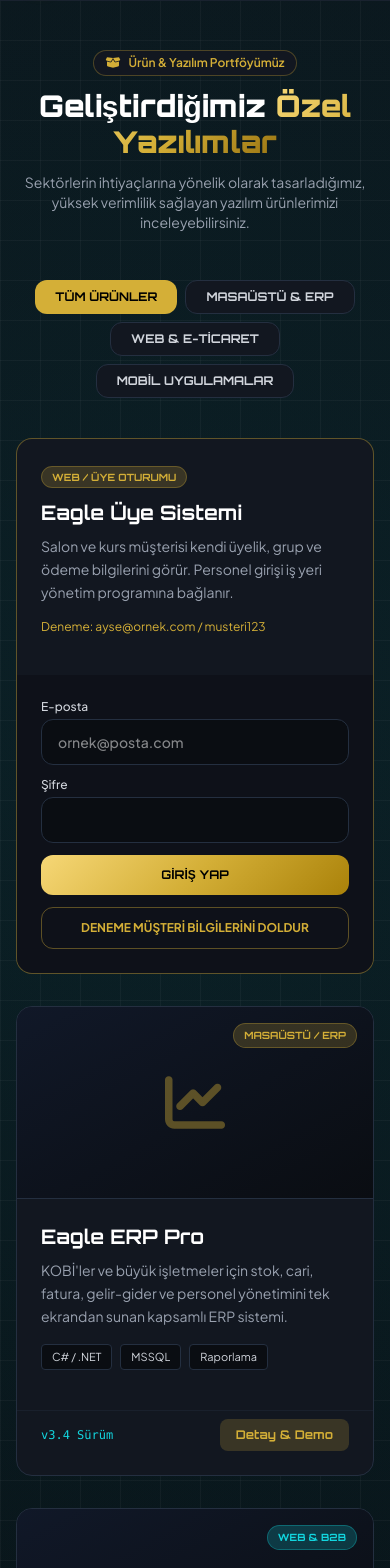
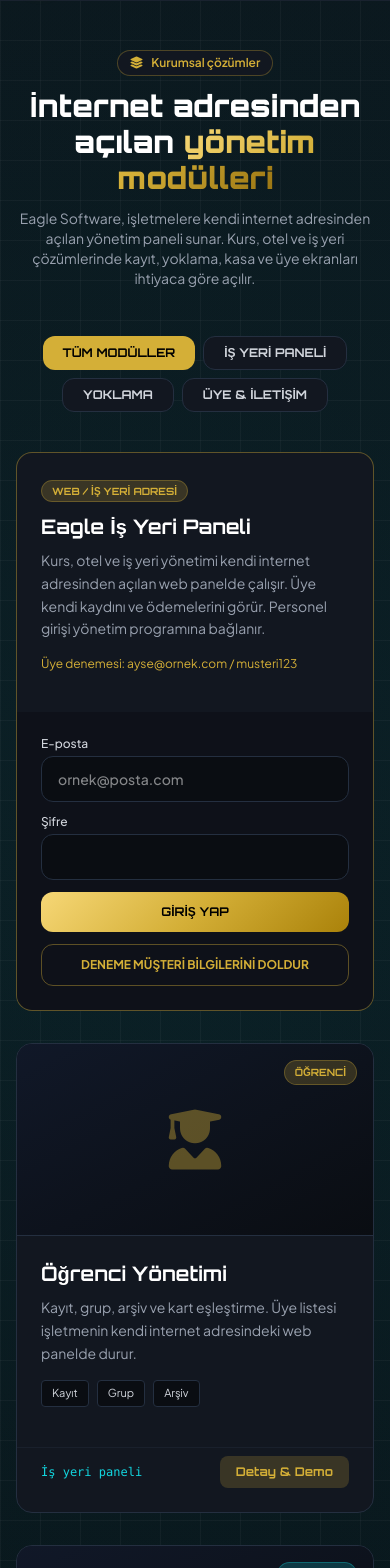
Before and after one commit to hsnkan/eaglesoftware, a Next.js app: page /urunler in a window 390 px wide. Shown: the part 80-1648 px from the top of the page. Built offline with nearby package versions, Linux system fonts and the light colour scheme.

Commit message:
Siteyi kurumsal iş yeri çözümleri olarak yayınla.
Co-authored-by: Cursor <cursoragent@cursor.com>

```diff
--- a/app/components/IletisimFormu.js
+++ b/app/components/IletisimFormu.js
@@ -42,13 +42,16 @@ export default function IletisimFormu() {
       <div>
         <label className="block text-xs font-medium text-gray-300 mb-2">İlgilendiğiniz Hizmet / Ürün</label>
         <select name="hizmet" className="w-full px-4 py-3 rounded-xl bg-brand-dark border border-brand-border focus:border-brand-gold focus:outline-none text-sm text-gray-300">
-          <option>Eagle Üye Sistemi</option>
-          <option>Eagle ERP Pro (Masaüstü)</option>
-          <option>Eagle Commerce (E-Ticaret)</option>
-          <option>Eagle Field Mobile (Mobil)</option>
-          <option>Eagle Otel & Rezervasyon</option>
-          <option>Eagle Randevu Sistemi</option>
-          <option>Özel Yazılım Projesi</option>
+          <option>Web tabanlı iş yeri paneli</option>
+          <option>Kurs yönetimi</option>
+          <option>Otel yönetimi</option>
+          <option>İş yeri yönetimi</option>
+          <option>Öğrenci Yönetimi</option>
+          <option>NFC / Kartlı Yoklama</option>
+          <option>Aidat ve Kasa</option>
+          <option>Görevli Takip</option>
+          <option>Üye Oturumu</option>
+          <option>İş yerime özel internet adresi</option>
         </select>
       </div>
       <div>
--- a/app/components/UrunListesi.js
+++ b/app/components/UrunListesi.js
@@ -4,10 +4,10 @@ import { useState } from "react";
 import GirisFormu from "./GirisFormu";
 
 const FILTRELER = [
-  { id: "all", label: "Tüm Ürünler" },
-  { id: "erp", label: "Masaüstü & ERP" },
-  { id: "web", label: "Web & E-Ticaret" },
-  { id: "mobile", label: "Mobil Uygulamalar" },
+  { id: "all", label: "Tüm Modüller" },
+  { id: "panel", label: "İş Yeri Paneli" },
+  { id: "yoklama", label: "Yoklama" },
+  { id: "uye", label: "Üye & İletişim" },
 ];
 
 function Kart({ kategori, ikon, etiket, renk, baslik, yazi, etiketler, surum, wa, children }) {
@@ -87,20 +87,21 @@ export default function UrunListesi() {
       </div>
 
       <div className="grid grid-cols-1 md:grid-cols-2 lg:grid-cols-3 gap-8">
-        {goster("web") ? (
+        {goster("uye") ? (
           <div className="product-card bg-brand-card rounded-2xl border border-brand-gold/40 overflow-hidden flex flex-col lg:col-span-3">
             <div className="grid grid-cols-1 lg:grid-cols-2">
               <div className="p-6">
                 <span className="bg-brand-gold/20 text-brand-gold text-[10px] font-title font-bold px-2.5 py-1 rounded-full border border-brand-gold/30">
-                  WEB / ÜYE OTURUMU
+                  WEB / İŞ YERİ ADRESİ
                 </span>
-                <h3 className="text-xl font-bold font-title text-white mt-3 mb-2">Eagle Üye Sistemi</h3>
+                <h3 className="text-xl font-bold font-title text-white mt-3 mb-2">Eagle İş Yeri Paneli</h3>
                 <p className="text-gray-400 text-sm leading-relaxed mb-4">
-                  Salon ve kurs müşterisi kendi üyelik, grup ve ödeme bilgilerini
-                  görür. Personel girişi iş yeri yönetim programına bağlanır.
+                  Kurs, otel ve iş yeri yönetimi kendi internet adresinden açılan
+                  web panelde çalışır. Üye kendi kaydını ve ödemelerini görür.
+                  Personel girişi yönetim programına bağlanır.
                 </p>
                 <p className="text-xs text-brand-gold mb-4">
-                  Deneme: ayse@ornek.com / musteri123
+                  Üye denemesi: ayse@ornek.com / musteri123
                 </p>
               </div>
               <div className="p-6 bg-brand-dark/50">
@@ -110,93 +111,107 @@ export default function UrunListesi() {
           </div>
         ) : null}
 
-        {goster("erp") ? (
+        {goster("panel") ? (
           <Kart
-            kategori="erp"
-            ikon="fa-chart-line"
-            etiket="MASAÜSTÜ / ERP"
+            kategori="panel"
+            ikon="fa-user-graduate"
+            etiket="ÖĞRENCİ"
             renk="gold"
-            baslik="Eagle ERP Pro"
-            yazi="KOBİ'ler ve büyük işletmeler için stok, cari, fatura, gelir-gider ve personel yönetimini tek ekrandan sunan kapsamlı ERP sistemi."
-            etiketler={["C# / .NET", "MSSQL", "Raporlama"]}
-            surum="v3.4 Sürüm"
-            wa="https://wa.me/905377329384?text=Merhaba,%20Eagle%20ERP%20Pro%20hakkında%20bilgi%20almak%20istiyorum."
+            baslik="Öğrenci Yönetimi"
+            yazi="Kayıt, grup, arşiv ve kart eşleştirme. Üye listesi işletmenin kendi internet adresindeki web panelde durur."
+            etiketler={["Kayıt", "Grup", "Arşiv"]}
+            surum="İş yeri paneli"
+            wa="https://wa.me/905377329384?text=Merhaba,%20web%20tabanlı%20öğrenci%20yönetimi%20hakkında%20bilgi%20almak%20istiyorum."
           />
         ) : null}
 
-        {goster("web") ? (
+        {goster("yoklama") ? (
           <Kart
-            kategori="web"
-            ikon="fa-cart-shopping"
-            etiket="WEB & B2B"
+            kategori="yoklama"
+            ikon="fa-id-card"
+            etiket="YOKLAMA"
             renk="cyan"
-            baslik="Eagle Commerce"
-            yazi="Özel ödeme entegrasyonları, pazar yeri senkronizasyonları ve yüksek hıza sahip özelleştirilebilir E-Ticaret platformu."
-            etiketler={["React / Next.js", "Node.js", "Iyzico/Sanal POS"]}
-            surum="v2.1 Sürüm"
-            wa="https://wa.me/905377329384?text=Merhaba,%20Eagle%20Commerce%20hakkında%20bilgi%20almak%20istiyorum."
+            baslik="NFC / Kartlı Yoklama"
+            yazi="Öğrenci yoklaması kart okuyucu ile alınır. Aynı ekrandan ders katılımı iş yerine ait adreste tutulur."
+            etiketler={["Kart okuyucu", "Yoklama kaydı"]}
+            surum="İş yeri paneli"
+            wa="https://wa.me/905377329384?text=Merhaba,%20kartlı%20yoklama%20hakkında%20bilgi%20almak%20istiyorum."
           />
         ) : null}
 
-        {goster("mobile") ? (
+        {goster("panel") ? (
           <Kart
-            kategori="mobile"
-            ikon="fa-mobile-screen-button"
-            etiket="MOBİL UYGULAMA"
+            kategori="panel"
+            ikon="fa-wallet"
+            etiket="KASA"
             renk="gold"
-            baslik="Eagle Field Mobile"
-            yazi="Saha satış ekipleri, teknik servisler ve depo yönetimi için iOS ve Android uyumlu, çevrimdışı çalışabilen mobil uygulama."
-            etiketler={["Flutter", "REST API", "GPS / Barkod"]}
-            surum="v1.8 Sürüm"
-            wa="https://wa.me/905377329384?text=Merhaba,%20Eagle%20Field%20Mobile%20hakkında%20bilgi%20almak%20istiyorum."
+            baslik="Aidat ve Kasa"
+            yazi="Tahsilat, aidat ve kasa hareketleri tek panelde izlenir. Üye kendi ödeme dökümünü üye oturumundan görür."
+            etiketler={["Tahsilat", "Aidat", "Kasa"]}
+            surum="İş yeri paneli"
+            wa="https://wa.me/905377329384?text=Merhaba,%20aidat%20ve%20kasa%20takibi%20hakkında%20bilgi%20almak%20istiyorum."
           />
         ) : null}
 
-        {goster("erp") ? (
+        {goster("yoklama") ? (
           <Kart
-            kategori="erp"
-            ikon="fa-hotel"
-            etiket="OTOMASYON"
+            kategori="yoklama"
+            ikon="fa-chalkboard-user"
+            etiket="GÖREVLİ"
             renk="cyan"
-            baslik="Eagle Otel & Rezervasyon"
-            yazi="Otel, pansiyon ve konaklama tesisleri için oda takibi, adisyon, müşteri kayıt ve Kimlik Bildirim Sistemi (KBS) entegrasyonlu otomasyon."
-            etiketler={["Desktop / Cloud", "KBS Entegre"]}
-            surum="v4.0 Sürüm"
-            wa="https://wa.me/905377329384?text=Merhaba,%20Otel%20Otomasyonu%20hakkında%20bilgi%20almak%20istiyorum."
+            baslik="Görevli Takip"
+            yazi="Öğretmen ve görevli giriş-çıkışı ile çalışma süresi, iş yeri panelinden takip edilir."
+            etiketler={["Giriş-çıkış", "Çalışma süresi"]}
+            surum="İş yeri paneli"
+            wa="https://wa.me/905377329384?text=Merhaba,%20görevli%20takibi%20hakkında%20bilgi%20almak%20istiyorum."
           />
         ) : null}
 
-        {goster("web") ? (
+        {goster("uye") ? (
           <Kart
-            kategori="web"
-            ikon="fa-hospital-user"
-            etiket="SAĞLIK / RANDEVU"
+            kategori="uye"
+            ikon="fa-bullhorn"
+            etiket="DUYURU"
             renk="gold"
-            baslik="Eagle Randevu & Müşteri"
-            yazi="Klinikler, güzellik merkezleri ve danışmanlık firmaları için SMS hatırlatmalı online randevu ve danışan takip sistemi."
-            etiketler={["Web Panel", "SMS Gateway"]}
-            surum="v1.5 Sürüm"
-            wa="https://wa.me/905377329384?text=Merhaba,%20Randevu%20Sistemi%20hakkında%20bilgi%20almak%20istiyorum."
+            baslik="Duyurular ve WhatsApp"
+            yazi="İş yeri, kayıtlı üyelere duyuru ve toplu mesaj kampanyasını kendi panelinden hazırlar."
+            etiketler={["Duyuru", "WhatsApp"]}
+            surum="İş yeri paneli"
+            wa="https://wa.me/905377329384?text=Merhaba,%20duyuru%20ve%20WhatsApp%20hakkında%20bilgi%20almak%20istiyorum."
+          />
+        ) : null}
+
+        {goster("panel") ? (
+          <Kart
+            kategori="panel"
+            ikon="fa-file-lines"
+            etiket="RAPOR"
+            renk="cyan"
+            baslik="Raporlar ve İşlem Geçmişi"
+            yazi="Yoklama özeti ve panelde kim ne yaptı kaydı, iş yerinin kendi adresindeki raporda durur."
+            etiketler={["Yoklama raporu", "İşlem geçmişi"]}
+            surum="İş yeri paneli"
+            wa="https://wa.me/905377329384?text=Merhaba,%20raporlar%20hakkında%20bilgi%20almak%20istiyorum."
           />
         ) : null}
 
         {filtre === "all" ? (
           <div className="product-card bg-gradient-to-br from-brand-card via-brand-dark to-brand-card rounded-2xl border-2 border-dashed border-brand-gold/50 p-8 flex flex-col items-center justify-center text-center">
             <div className="w-16 h-16 rounded-full bg-brand-gold/10 text-brand-gold flex items-center justify-center text-3xl mb-4">
-              <i className="fa-solid fa-code" />
+              <i className="fa-solid fa-globe" />
             </div>
-            <h3 className="text-xl font-bold font-title text-white mb-2">Özel Projeniz Mi Var?</h3>
+            <h3 className="text-xl font-bold font-title text-white mb-2">İş yerinize özel adres</h3>
             <p className="text-gray-400 text-sm leading-relaxed mb-6">
-              Aklınızdaki fikri veya ihtiyacınıza özel yazılım talebinizi bize iletin,
-              en uygun mimari ile hayata geçirelim.
+              Kurs, otel veya iş yeri kendi internet adresini alır. Logo, açılacak
+              modüller ve şube ayrımı kurulumda netleşir. Bir şubenin kaydı diğerine yazılmaz.
             </p>
             <a
-              href="https://wa.me/905377329384?text=Merhaba,%20özel%20yazılım%20projem%20için%20görüşmek%20istiyorum."
+              href="https://wa.me/905377329384?text=Merhaba,%20iş%20yerim%20için%20internet%20adresi%20ve%20web%20paneli%20kurulumu%20görüşmek%20istiyorum."
               target="_blank"
               rel="noreferrer"
               className="px-6 py-3 rounded-xl font-title text-xs font-bold uppercase text-black gold-gradient-bg hover:brightness-110 transition-all shadow-lg"
             >
-              Özel Yazılım Talebi İlet
+              Kurumsal Başvuru
             </a>
           </div>
         ) : null}
--- a/app/globals.css
+++ b/app/globals.css
@@ -42,8 +42,8 @@ body {
   transition: all 0.4s cubic-bezier(0.175, 0.885, 0.32, 1.275);
 }
 .product-card:hover {
-  transform: translateY(-8px);
-  box-shadow: 0 15px 35px rgba(212, 175, 55, 0.25), 0 0 15px rgba(18, 214, 223, 0.3);
+  transform: translateY(-4px);
+  box-shadow: 0 12px 28px rgba(0, 0, 0, 0.35);
   border-color: #d4af37;
 }
 
--- a/app/iletisim/page.js
+++ b/app/iletisim/page.js
@@ -14,8 +14,8 @@ export default function IletisimPage() {
             Bizimle <span className="gold-gradient-text">İletişime Geçin</span>
           </h2>
           <p className="text-gray-400 mt-3 text-sm sm:text-base">
-            Projeleriniz, özel yazılım talepleriniz veya demolarımız için günün
-            her saati bize ulaşabilirsiniz.
+            Kurs, otel veya iş yeri paneliniz için internet adresi, demo ve modül
+            seçimi hakkında bize yazabilirsiniz.
           </p>
         </div>
 
@@ -53,8 +53,8 @@ export default function IletisimPage() {
                   <i className="fa-solid fa-laptop-code" />
                 </div>
                 <div>
-                  <div className="text-xs text-gray-400 uppercase font-mono tracking-wider">Hizmet Modeli</div>
-                  <div className="text-sm font-bold text-white font-title">FREELANCE YAZILIM HİZMETLERİ</div>
+                  <div className="text-xs text-gray-400 uppercase font-mono tracking-wider">Şirket</div>
+                  <div className="text-sm font-bold text-white font-title">KURUMSAL YAZILIM ÇÖZÜMLERİ</div>
                 </div>
               </div>
             </div>
--- a/app/layout.js
+++ b/app/layout.js
@@ -2,9 +2,9 @@ import "./globals.css";
 import SiteKabuk from "./components/SiteKabuk";
 
 export const metadata = {
-  title: "EAGLE SOFTWARE - Freelance Yazılım Hizmetleri",
+  title: "EAGLE SOFTWARE - Kurumsal Yazılım Çözümleri",
   description:
-    "Eagle Software olarak kurumsal ihtiyaçlarınıza özel, yüksek hızlı, güvenli ve modern yazılım sistemleri geliştiriyoruz.",
+    "Eagle Software, kurs, otel ve iş yeri yönetimi için internet adresinden açılan kurumsal web çözümleri sunar.",
   icons: { icon: "/eagle-logo.png" },
 };
 
--- a/app/page.js
+++ b/app/page.js
@@ -8,44 +8,43 @@ export default function HomePage() {
           <div className="lg:col-span-7 space-y-6 text-center lg:text-left">
             <div className="inline-flex items-center gap-2 px-3.5 py-1.5 rounded-full bg-brand-card border border-brand-gold/30 text-xs font-medium text-brand-gold">
               <span className="w-2 h-2 rounded-full bg-brand-cyan animate-pulse" />
-              Geleceğin Yazılım Çözümleri Burada
+              Eagle Software · Kurumsal yazılım şirketi
             </div>
             <h1 className="text-4xl sm:text-5xl lg:text-6xl font-black font-title leading-tight tracking-tight text-white">
-              YÜKSEK PERFORMANSLI <br />
-              <span className="gold-gradient-text">YAZILIM ÇÖZÜMLERİ</span>
+              İŞ YERİNİZ <br />
+              <span className="gold-gradient-text">KENDİ İNTERNET ADRESİNDE</span>
             </h1>
             <p className="text-gray-300 text-base sm:text-lg max-w-2xl leading-relaxed mx-auto lg:mx-0">
-              <strong>Eagle Software</strong> olarak kurumsal ihtiyaçlarınıza özel,
-              yüksek hızlı, güvenli ve modern masaüstü, web ve mobil yazılım
-              sistemleri geliştiriyoruz. Projelerinizi en son teknolojilerle
-              gerçeğe dönüştürüyoruz.
+              <strong>Eagle Software</strong>, kurs, otel ve iş yeri yönetimi için
+              kurumsal web çözümleri sunar. Her işletme kendi internet adresinden
+              kayıt, yoklama, görevli ve kasa süreçlerini yönetir.
             </p>
             <div className="flex flex-wrap items-center justify-center lg:justify-start gap-4 pt-2">
               <Link
                 href="/urunler"
                 className="px-7 py-3.5 rounded-xl font-title text-xs font-bold uppercase tracking-wider text-black gold-gradient-bg hover:scale-105 transition-all shadow-lg shadow-brand-gold/25 flex items-center gap-2"
               >
-                <i className="fa-solid fa-rocket" /> Ürünlerimizi İnceleyin
+                <i className="fa-solid fa-layer-group" /> Çözümlerimizi İnceleyin
               </Link>
               <Link
                 href="/iletisim"
                 className="px-7 py-3.5 rounded-xl font-title text-xs font-bold uppercase tracking-wider text-white bg-brand-card hover:bg-brand-border border border-brand-border hover:border-brand-cyan transition-all flex items-center gap-2"
               >
-                <i className="fa-solid fa-paper-plane" /> Bize Ulaşın
+                <i className="fa-solid fa-building" /> Kurumsal İletişim
               </Link>
             </div>
             <div className="pt-8 border-t border-brand-border/60 grid grid-cols-3 gap-4 text-center lg:text-left">
               <div>
-                <div className="text-2xl sm:text-3xl font-black font-title gold-gradient-text">50+</div>
-                <div className="text-xs text-gray-400 font-medium mt-1">Tamamlanan Proje</div>
+                <div className="text-2xl sm:text-3xl font-black font-title gold-gradient-text">Web</div>
+                <div className="text-xs text-gray-400 font-medium mt-1">Kurulum gerektirmez</div>
               </div>
               <div>
-                <div className="text-2xl sm:text-3xl font-black font-title text-brand-cyan">%99.9</div>
-                <div className="text-xs text-gray-400 font-medium mt-1">Müşteri Memnuniyeti</div>
+                <div className="text-2xl sm:text-3xl font-black font-title text-brand-cyan">1 adres</div>
+                <div className="text-xs text-gray-400 font-medium mt-1">Her iş yerine ayrı</div>
               </div>
               <div>
                 <div className="text-2xl sm:text-3xl font-black font-title gold-gradient-text">7/24</div>
-                <div className="text-xs text-gray-400 font-medium mt-1">Teknik Destek</div>
+                <div className="text-xs text-gray-400 font-medium mt-1">Panel erişimi</div>
               </div>
             </div>
           </div>
@@ -65,35 +64,52 @@ export default function HomePage() {
           </div>
         </div>
 
-        <div className="mt-20 grid grid-cols-1 md:grid-cols-3 gap-6">
+        <div className="mt-20">
+          <div className="flex flex-col sm:flex-row sm:items-end sm:justify-between gap-3 mb-6">
+            <div>
+              <p className="text-xs font-semibold tracking-[0.18em] uppercase text-brand-gold mb-2">Profesyonel çözümler</p>
+              <h2 className="text-2xl sm:text-3xl font-black font-title text-white">Sektörünüze göre yönetim paneli</h2>
+            </div>
+            <p className="text-sm text-gray-400 max-w-md">
+              Aynı kurumsal altyapı, işletmenin işine göre açılır. Her çözüm kendi internet adresinde çalışır.
+            </p>
+          </div>
+          <div className="grid grid-cols-1 md:grid-cols-3 gap-6">
+            <Cozum no="01" ikon="fa-graduation-cap" baslik="Kurs yönetimi" yazi="Öğrenci kaydı, grup, yoklama, aidat ve üye ekranı tek panelde toplanır." />
+            <Cozum no="02" ikon="fa-hotel" baslik="Otel yönetimi" yazi="Konaklama işletmesinin kayıt, görevli ve kasa işleri kendi adresindeki panelde yürür." />
+            <Cozum no="03" ikon="fa-briefcase" baslik="İş yeri yönetimi" yazi="Personel girişi, üye kaydı ve günlük işlemler işletmeye ayrılan adreste kalır." />
+          </div>
+        </div>
+
+        <div className="mt-10 grid grid-cols-1 md:grid-cols-3 gap-6">
           <div className="bg-brand-card/60 p-6 rounded-2xl border border-brand-border hover:border-brand-gold/40 transition-all">
             <div className="w-12 h-12 rounded-xl bg-brand-gold/10 text-brand-gold flex items-center justify-center text-xl mb-4">
-              <i className="fa-solid fa-shield-halved" />
+              <i className="fa-solid fa-globe" />
             </div>
-            <h3 className="text-lg font-bold text-white mb-2 font-title">Güvenli & Stabil Altyapı</h3>
+            <h3 className="text-lg font-bold text-white mb-2 font-title">Kendi internet adresiniz</h3>
             <p className="text-gray-400 text-sm leading-relaxed">
-              Yazılımlarımız en son güvenlik standartlarına uygun olarak kodlanır.
-              Kesintisiz performans ve veri güvenliği önceliğimizdir.
+              Program bilgisayara kurulmaz. İş yeri, personel ve üyeler tarayıcıdan
+              size ayrılan internet adresine girerek çalışır.
             </p>
           </div>
           <div className="bg-brand-card/60 p-6 rounded-2xl border border-brand-border hover:border-brand-cyan/40 transition-all">
             <div className="w-12 h-12 rounded-xl bg-brand-cyan/10 text-brand-cyan flex items-center justify-center text-xl mb-4">
-              <i className="fa-solid fa-wand-magic-sparkles" />
+              <i className="fa-solid fa-users" />
             </div>
-            <h3 className="text-lg font-bold text-white mb-2 font-title">Özel Terzi Usulü Çözümler</h3>
+            <h3 className="text-lg font-bold text-white mb-2 font-title">Sektöre göre panel</h3>
             <p className="text-gray-400 text-sm leading-relaxed">
-              Hazır şablonlar yerine doğrudan iş süreçlerinize özel fonksiyonel ve
-              modern yazılımlar tasarlayıp geliştiriyoruz.
+              Kurs, otel ve iş yeri yönetiminde kayıt, yoklama, görevli, aidat ve
+              kasa aynı web panelinde, işletmenin ihtiyacına göre açılır.
             </p>
           </div>
           <div className="bg-brand-card/60 p-6 rounded-2xl border border-brand-border hover:border-brand-gold/40 transition-all">
             <div className="w-12 h-12 rounded-xl bg-brand-gold/10 text-brand-gold flex items-center justify-center text-xl mb-4">
-              <i className="fa-solid fa-headset" />
+              <i className="fa-solid fa-id-card" />
             </div>
-            <h3 className="text-lg font-bold text-white mb-2 font-title">Devamlı Destek & Güncelleme</h3>
+            <h3 className="text-lg font-bold text-white mb-2 font-title">Üye ve personel girişi</h3>
             <p className="text-gray-400 text-sm leading-relaxed">
-              Yazılımın tesliminden sonra da yanınızdayız. Düzenli güncellemeler ve
-              teknik destek ile sistemlerinizi güncel tutuyoruz.
+              Üye kendi kaydını ve ödemelerini görür. Personel girişi iş yeri
+              yönetim programına bağlanır.
             </p>
           </div>
         </div>
@@ -101,3 +117,16 @@ export default function HomePage() {
     </section>
   );
 }
+
+function Cozum({ no, ikon, baslik, yazi }) {
+  return (
+    <article className="bg-brand-card rounded-2xl border border-brand-border p-6">
+      <div className="flex items-center justify-between mb-5">
+        <span className="text-xs font-title tracking-widest text-brand-gold">{no}</span>
+        <i className={`fa-solid ${ikon} text-brand-cyan`} />
+      </div>
+      <h3 className="text-lg font-bold text-white font-title mb-2">{baslik}</h3>
+      <p className="text-sm text-gray-400 leading-relaxed">{yazi}</p>
+    </article>
+  );
+}
--- a/app/urunler/page.js
+++ b/app/urunler/page.js
@@ -8,14 +8,15 @@ export default function UrunlerPage() {
       <div className="max-w-7xl mx-auto px-4 sm:px-6 lg:px-8">
         <div className="text-center max-w-3xl mx-auto mb-12">
           <div className="inline-flex items-center gap-2 px-3 py-1 rounded-full bg-brand-card border border-brand-gold/30 text-xs font-semibold text-brand-gold mb-3">
-            <i className="fa-solid fa-box-open" /> Ürün & Yazılım Portföyümüz
+            <i className="fa-solid fa-layer-group" /> Kurumsal çözümler
           </div>
           <h2 className="text-3xl sm:text-4xl font-black font-title text-white">
-            Geliştirdiğimiz <span className="gold-gradient-text">Özel Yazılımlar</span>
+            İnternet adresinden açılan <span className="gold-gradient-text">yönetim modülleri</span>
           </h2>
           <p className="text-gray-400 mt-3 text-sm sm:text-base">
-            Sektörlerin ihtiyaçlarına yönelik olarak tasarladığımız, yüksek
-            verimlilik sağlayan yazılım ürünlerimizi inceleyebilirsiniz.
+            Eagle Software, işletmelere kendi internet adresinden açılan yönetim
+            paneli sunar. Kurs, otel ve iş yeri çözümlerinde kayıt, yoklama, kasa
+            ve üye ekranları ihtiyaca göre açılır.
           </p>
         </div>
         <UrunListesi />
```
Also changed, not shown: app/components/Hakkimizda.js (+7 -7 lines), app/components/SiteKabuk.js (+11 -14 lines), 1 other file (tests, documents, lock files or other folders).
